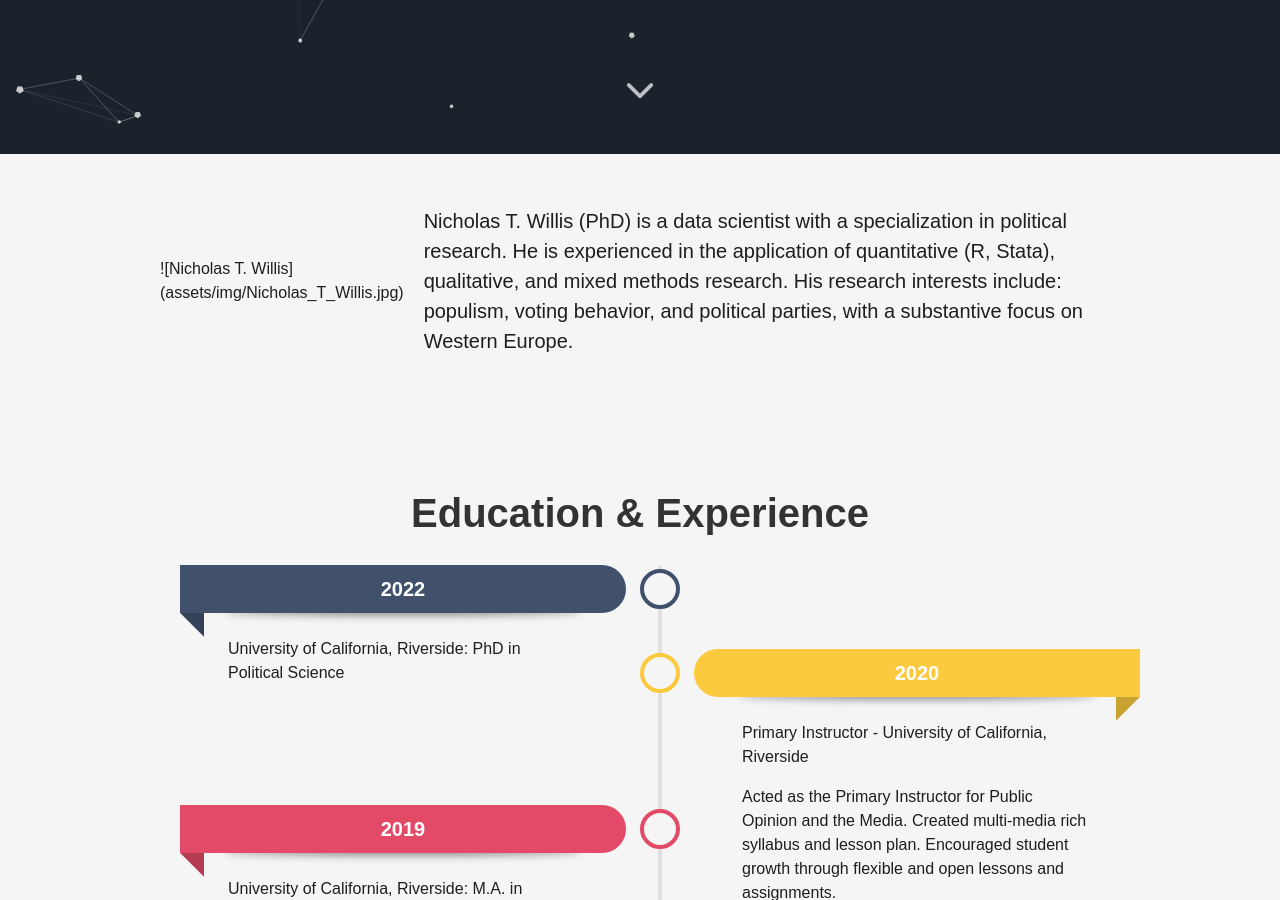
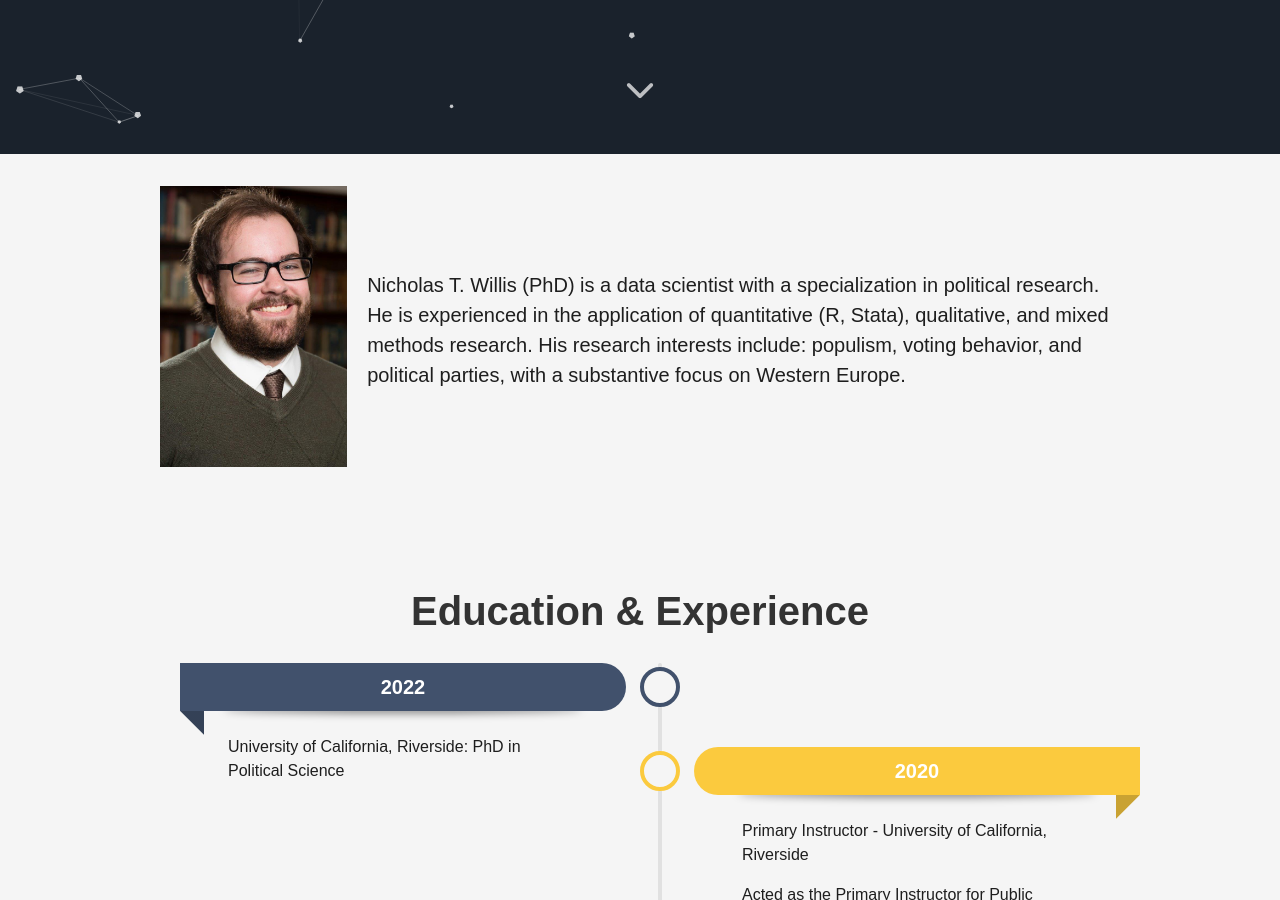
Before and after one commit to SimplyWillis/nicholastwillis, a Jekyll site: the page built from index.html, in a window 1280 px wide and 900 px high, scrolled down 746 px. Built offline with Jekyll 4.4.1, drawn with Linux system fonts in a browser that asks for light colours; nearby versions of some CDN libraries.

Commit message:
Removed readme and fixed img

```diff
--- a/_includes/about.html
+++ b/_includes/about.html
@@ -21,7 +21,7 @@ img {
   <body>
     <div class="container">
       <div class="image">
-        ![Nicholas T. Willis](assets/img/Nicholas_T_Willis.jpg)
+        <img alt="Nicholas T. Willis" src="{{ "/assets/img/Nicholas_T_Willis.jpg" | prepend: site.baseurl }}" />
       </div>
       <div class="text">
         <p> Nicholas T. Willis (PhD) is a data scientist with a specialization in  political research. He is experienced in the application of quantitative (R, Stata), qualitative, and mixed methods research. His research interests include: populism, voting behavior, and political parties, with a substantive focus on Western Europe.
```
Also changed, not shown: README.md (deleted).
